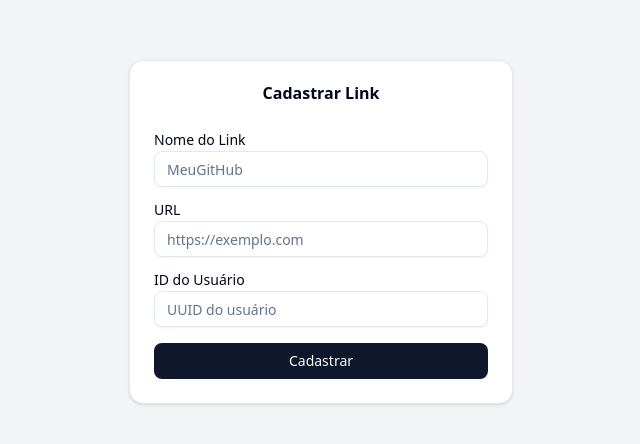
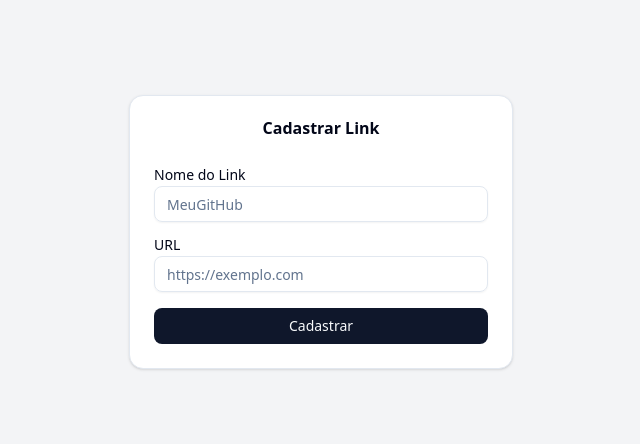
Before and after one commit to Isnael07/Linkhub, a Next.js app in the folder front-end/my-links/: page /createlinks in a window 1280 px wide. Shown: the part 168-612 px from the top of the page, without its empty margins (319-959 px from the left). Built offline with nearby package versions, Linux system fonts and the light colour scheme.

Commit message:
chore : remove o campo userId

```diff
--- a/front-end/my-links/components/CreateLinkForm.tsx
+++ b/front-end/my-links/components/CreateLinkForm.tsx
@@ -46,20 +46,6 @@ export function CreateLinkForm() {
         )}
       </div>
 
-      {/* userId */}
-      <div className="space-y-1">
-        <Label htmlFor="userId">ID do Usuário</Label>
-        <Input
-          id="userId"
-          type="text"
-          placeholder="UUID do usuário"
-          {...register("userId")}
-        />
-        {errors.userId && (
-          <p className="text-red-500 text-sm">{errors.userId.message}</p>
-        )}
-      </div>
-
       {/* erro global */}
       {errors.root?.serverError?.message && (
         <p className="text-red-500 text-sm">
```
